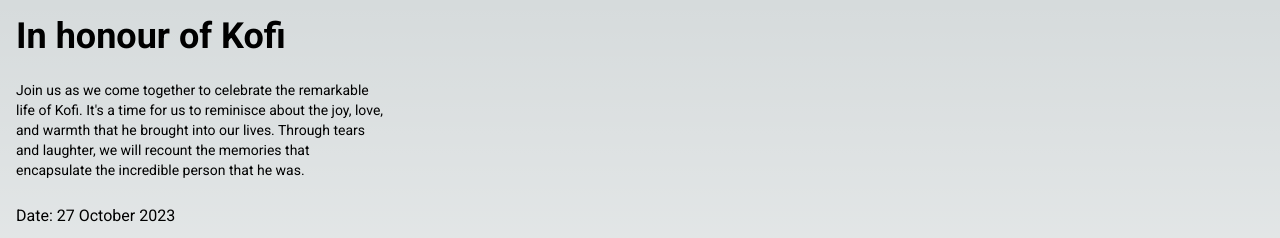
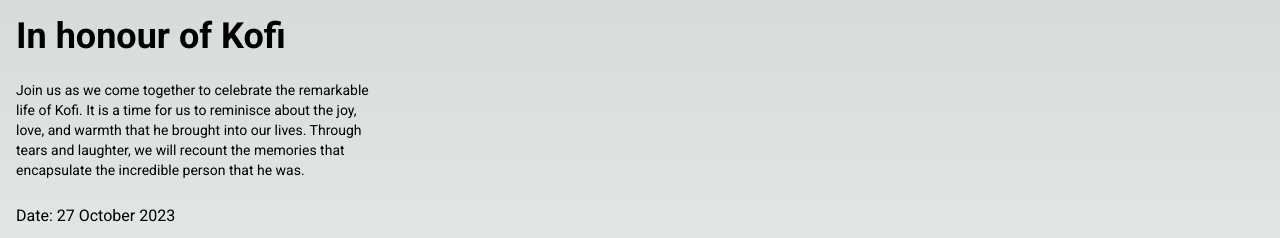
Before and after one commit to rawkakani/literate-enigma, a Next.js app in the folder ripple/: page /view in a window 1280 px wide. Shown: the top 238 px of the page. Built offline with nearby package versions, Linux system fonts and the light colour scheme.

Commit message:
udpdated test

```diff
--- a/ripple/src/app/view/page.js
+++ b/ripple/src/app/view/page.js
@@ -12,7 +12,7 @@ export default function Home() {
             <h1 className="text-4xl font-bold p-2">In honour of Kofi</h1>
             <p className="text-sm max-w-sm p-2">
                 Join us as we come together to celebrate the remarkable life of Kofi.
-                It's a time for us to reminisce about the joy,
+                It is a time for us to reminisce about the joy,
                 love, and warmth that he brought into our lives.
                 Through tears and laughter,
                 we will recount the memories that encapsulate the incredible person that he was.
```
